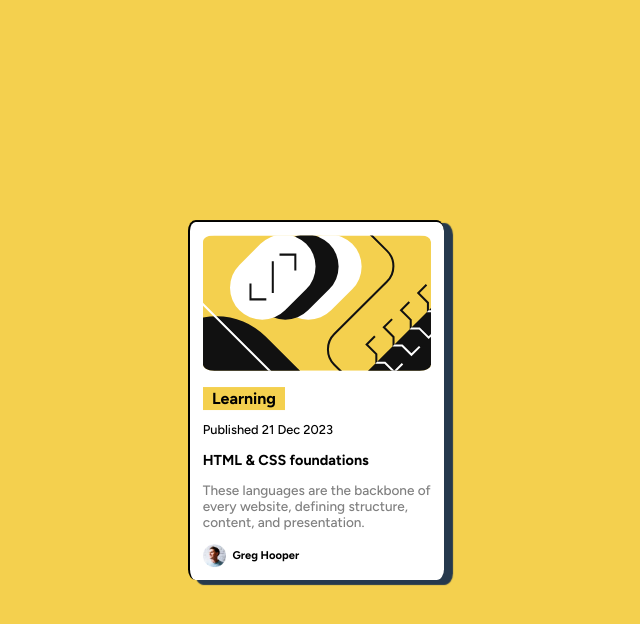
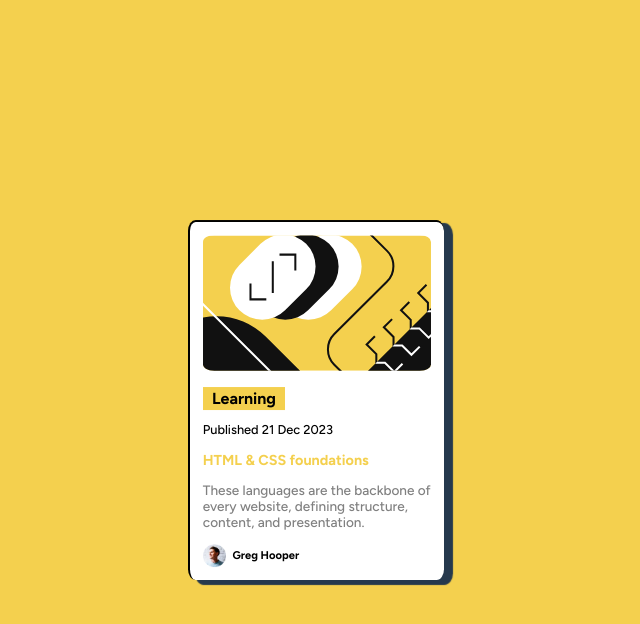
Before and after one commit to bigyandulal2/blog, a plain HTML site: page blog-preview-card-main/index.html in a window 1280 px wide. In both pictures the pointer is over the element "HTML & CSS foundations". Shown: the whole page, without its empty margins (324-964 px from the left). Drawn offline with Linux system fonts and the light colour scheme.

Commit message:
Add files via upload

```diff
--- a/blog-preview-card-main/style.css
+++ b/blog-preview-card-main/style.css
@@ -56,6 +56,10 @@ html {
 .title {
   font-size: 90%;
 }
+.title:hover {
+  color: hsl(47, 88%, 63%);
+  cursor: pointer;
+}
 .description {
   font-size: 85%;
   padding: 6% 0;
```
